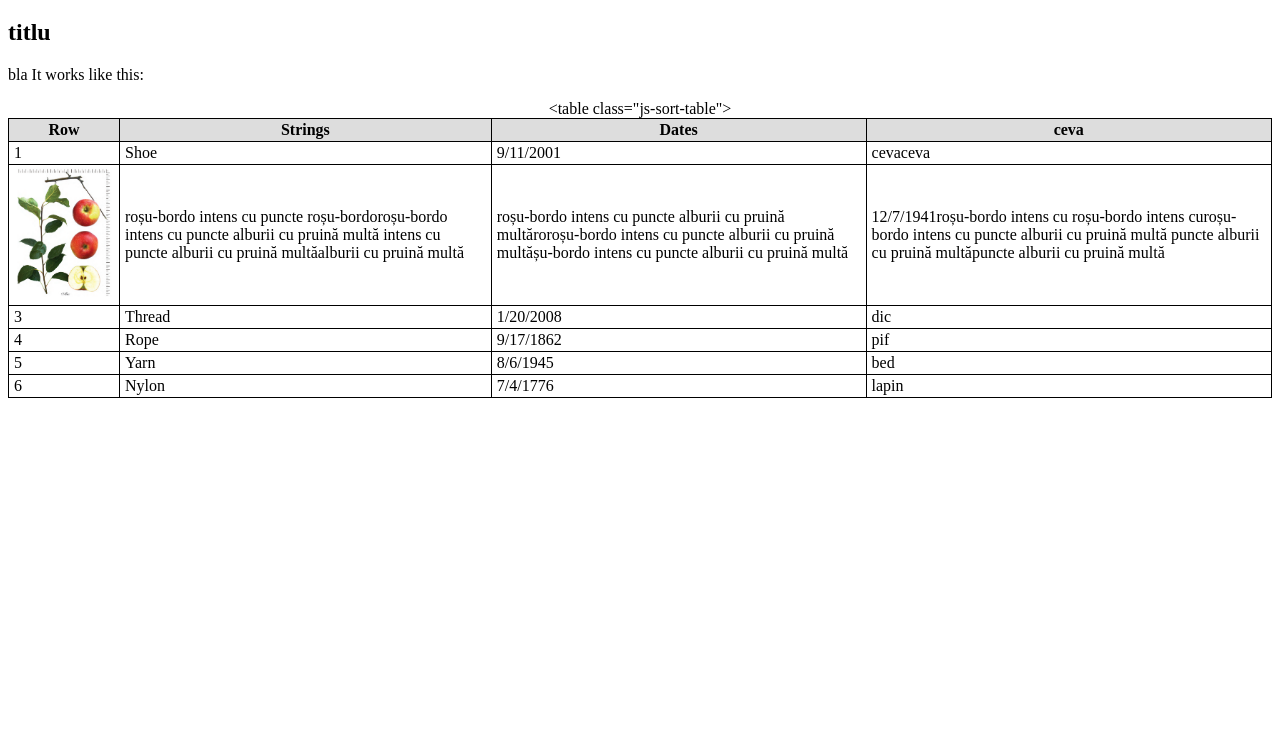
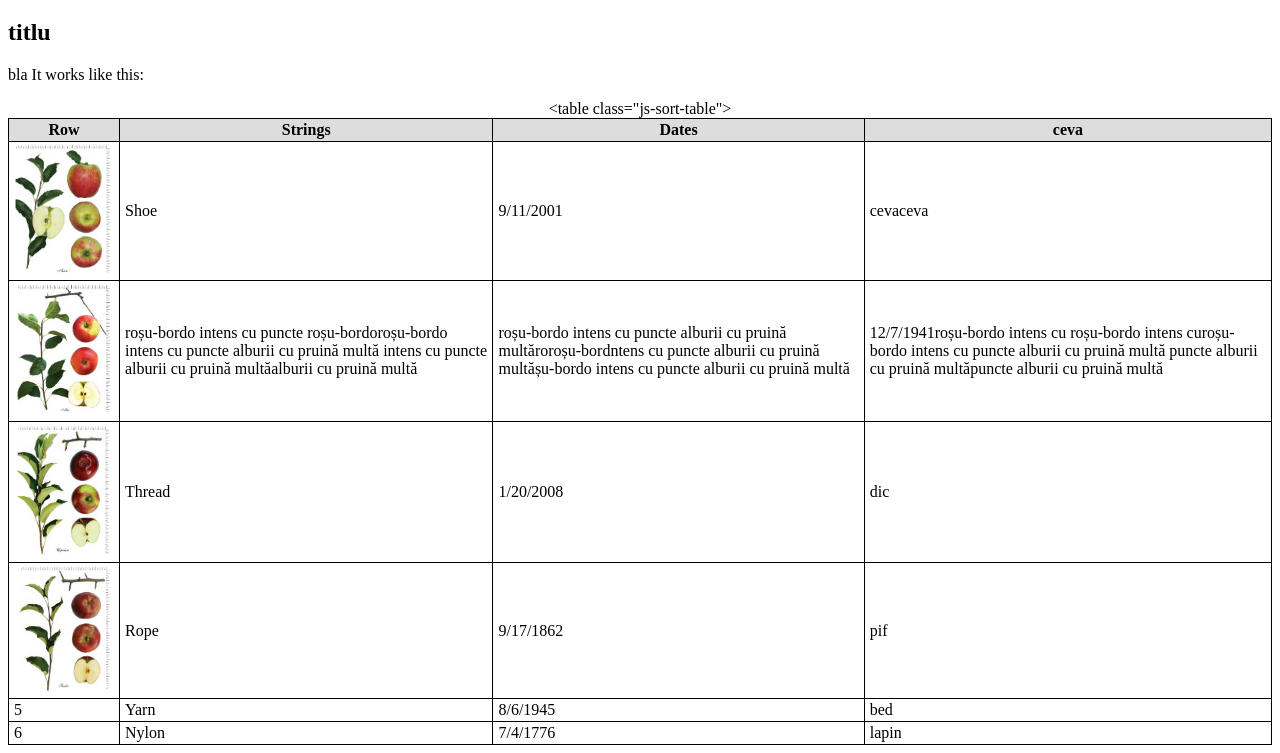
Before and after one commit to rollalt/Soiuri, a plain HTML site: page index.html in a window 1280 px wide. Shown: the part 61-814 px from the top of the page. Drawn offline with Linux system fonts and the light colour scheme.

Commit message:
Update index.html

```diff
--- a/index.html
+++ b/index.html
@@ -50,7 +50,8 @@
         </thead>
         <tbody>
         <tr>
-            <td>1</td>
+            <td><a href="img/Măr_Aura.png" target="_blank"><img src="img/Măr_Aura.png" alt="" border=0 width=100></img></td>
+
             <td>Shoe</td>
             <td>9/11/2001</td>
             <td>cevaceva</td>
@@ -58,18 +59,18 @@
         <tr>
             <td><a href="img/Mar_Alex.png" target="_blank"><img src="img/Mar_Alex.png" alt="" border=0 width=100></img></td>
             <td>roșu-bordo intens cu puncte roșu-bordoroșu-bordo intens cu puncte alburii cu pruină multă intens cu puncte alburii cu pruină multăalburii cu pruină multă</td>
-            <td>roșu-bordo intens cu puncte alburii cu pruină multăroroșu-bordo intens cu puncte alburii cu pruină multășu-bordo intens cu puncte alburii cu pruină multă </td>
+            <td>roșu-bordo intens cu puncte alburii cu pruină multăroroșu-bordntens cu puncte alburii cu pruină multășu-bordo intens cu puncte alburii cu pruină multă </td>
             <td>12/7/1941roșu-bordo intens cu roșu-bordo intens curoșu-bordo intens cu puncte alburii cu pruină multă puncte alburii cu pruină multăpuncte alburii cu pruină multă</td>
 
         </tr>
         <tr>
-            <td>3</td>
+            <td><a href="img/Ciprian.png" target="_blank"><img src="img/Ciprian.png" alt="" border=0 width=100></img></td>
             <td>Thread</td>
             <td>1/20/2008</td>
             <td>dic</td>
         </tr>
         <tr>
-            <td>4</td>
+            <td><a href="img/Redix.png" target="_blank"><img src="img/Redix.png" alt="" border=0 width=100></img></td>
             <td>Rope</td>
             <td>9/17/1862</td>
             <td>pif</td>
```
